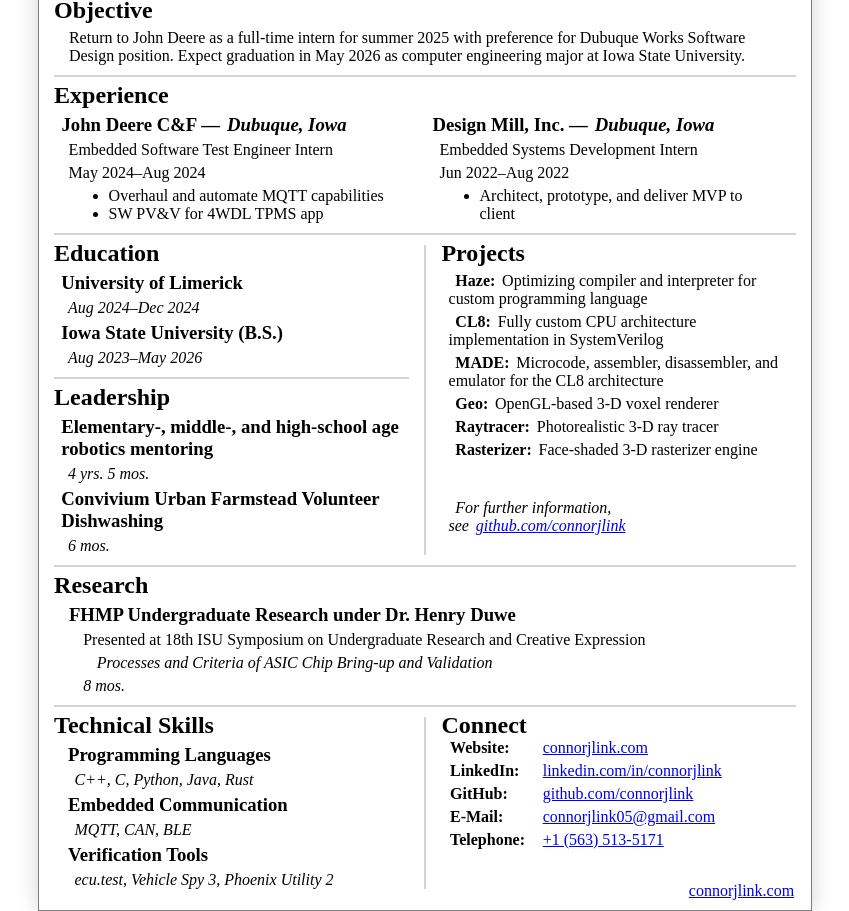
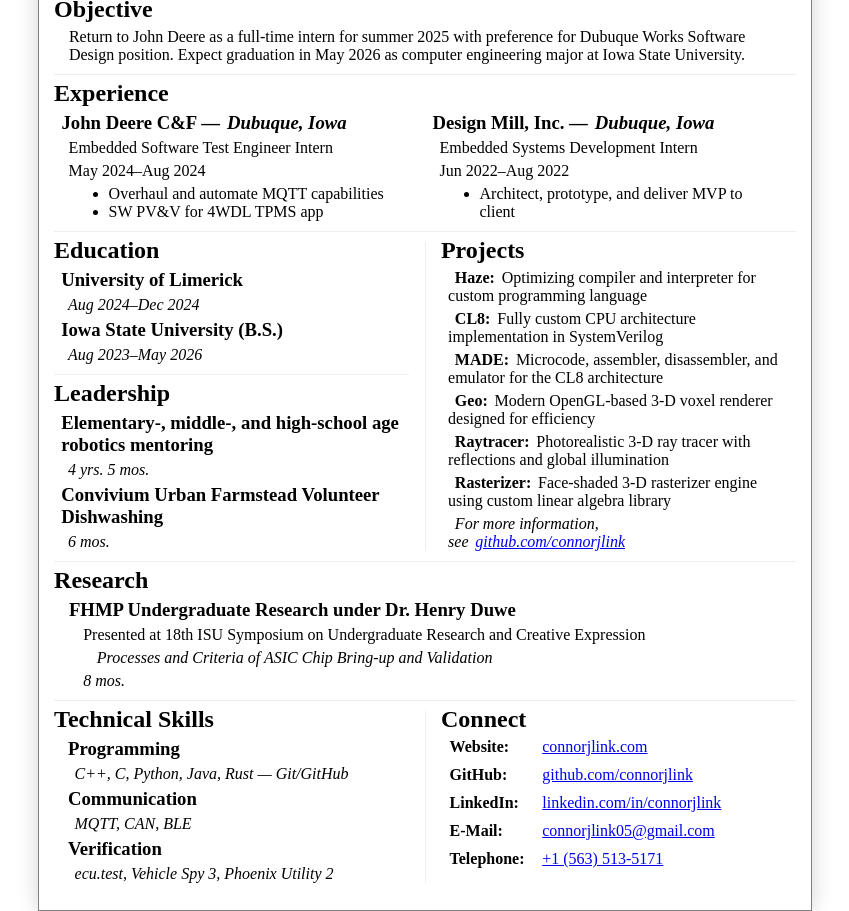
Before and after one commit to connorjlink/connorjlink.github.io, a plain HTML site: page resume.html in a window 1280 px wide. Shown: the whole page, without its empty margins (215-1064 px from the left). Drawn offline with Linux system fonts and the light colour scheme.

Commit message:
Latest updates for resume

```diff
--- a/resume.css
+++ b/resume.css
@@ -14,8 +14,8 @@
 }
 
 hr {
-    border: 1px solid lightgray;
-    background-color: lightgray;
+    border-top: 0px;
+    border-left: 0px
 }
 
 h2 {
@@ -97,41 +97,8 @@
     padding: 0;
 }
 
-
-.content {
-
-}
-
-.watermark {
-    text-align: left;
-    position: absolute;
-    right: 0.5%;
-    bottom: 0.5%;
-}
-
 /* All descendants of a double-spaced list should be "padded" */
 .double-spaced * {
-    padding-bottom: 5px;
+    /*padding-bottom: 5%;*/
+    padding-bottom: 10px;
 }
-
-
-/* NOTE: only for use during development for alignment purposes! */
-.vertical-crosshair {
-    visibility: hidden;
-    position: absolute;
-    background-color: black;
-    left: 50%;
-    right: 50%;
-    width: 2px;
-    height: 100vh;
-}
-
-.horizontal-crosshair {
-    visibility: hidden;
-    position: absolute;
-    background-color: black;
-    top: 50%;
-    bottom: 50%;
-    width: 100vw;
-    height: 2px;
-}
--- a/resume.html
+++ b/resume.html
@@ -5,14 +5,7 @@
     <link rel="stylesheet" href="resume.css"/>
 </head>
 <body>
-    <div class="nomargin vertical-crosshair"></div>
-    <div class="nomargin horizontal-crosshair"></div>
-
-
-
     <div class="page nomargin">
-        <div class="watermark"><a href="https://www.connorjlink.com">connorjlink.com</a></div>
-
         <div class="header">
             <h1>Connor J. Link</h1>
             <p>Computer Engineer</p>
@@ -111,16 +104,13 @@
                         <li><p><b>Haze:</b>Optimizing compiler and interpreter for custom programming language</p></li>
                         <li><p><b>CL8:</b>Fully custom CPU architecture implementation in SystemVerilog</p></li>
                         <li><p><b>MADE:</b>Microcode, assembler, disassembler, and emulator for the CL8 architecture</p></li>
-                        <li><p><b>Geo:</b>OpenGL-based 3-D voxel renderer</p></li>
-                        <li><p><b>Raytracer:</b>Photorealistic 3-D ray tracer</p></li>
-                        <li><p><b>Rasterizer:</b>Face-shaded 3-D rasterizer engine</p></li>
+                        <li><p><b>Geo:</b>Modern OpenGL-based 3-D voxel renderer designed for efficiency</p></li>
+                        <li><p><b>Raytracer:</b>Photorealistic 3-D ray tracer with reflections and global illumination</p></li>
+                        <li><p><b>Rasterizer:</b>Face-shaded 3-D rasterizer engine using custom linear algebra library</p></li>
                     </ul>
 
 
-                    <pre class="FOR_SPACING_ONLY">
-
-                    </pre>
-                    <p><i>For further information, see<a href="https://github.com/connorjlink">github.com/connorjlink</a></i></p>
+                    <p><i>For more information, see<a href="https://github.com/connorjlink">github.com/connorjlink</a></i></p>
                 </div>
             </div>
 
@@ -149,17 +139,17 @@
 
                     <ul class="unbulleted-list nospacing nopadding">
                         <li>
-                            <h3>Programming Languages</h3>
-                            <p><i>C++, C, Python, Java, Rust</i></p>
+                            <h3>Programming</h3>
+                            <p><i>C++, C, Python, Java, Rust &mdash; Git/GitHub</i></p>
                         </li>
 
                         <li>
-                            <h3>Embedded Communication</h3>
+                            <h3>Communication</h3>
                             <p><i>MQTT, CAN, BLE</i></p>
                         </li>
 
                         <li>
-                            <h3>Verification Tools</h3>
+                            <h3>Verification</h3>
                             <p><i>ecu.test, Vehicle Spy 3, Phoenix Utility 2</i></p>
                         </li>
                     </ul>
@@ -171,18 +161,18 @@
                     <h2>Connect</h2>
 
                     <div class="hstack nomargin">
-                        <ul class="unbulleted-list nospacing nopadding double-spaced">
+                        <ul class="unbulleted-list nopadding double-spaced">
                             <li><b>Website:</b></li>
+                            <li><b>GitHub:</b></li>
                             <li><b>LinkedIn:</b></li>
-                            <li><b>GitHub:</b></li>
                             <li><b>E-Mail:</b></li>
                             <li><b>Telephone:</b></li>
                         </ul>
 
-                        <ul class="unbulleted-list nospacing nopadding force-wide double-spaced">
+                        <ul class="unbulleted-list nopadding force-wide double-spaced">
                             <li><a href="https://www.connorjlink.com">connorjlink.com</a></li>
+                            <li><a href="https://github.com/connorjlink">github.com/connorjlink</a></li>
                             <li><a href="https://www.linkedin.com/in/connorjlink/">linkedin.com/in/connorjlink</a></li>
-                            <li><a href="https://github.com/connorjlink">github.com/connorjlink</a></li>
                             <li><a href="mailto:connorjlink05@gmail.com">connorjlink05@gmail.com</a></li>
                             <li><a href="tel:15635135171">+1 (563) 513-5171</a></li>
                         </ul>
```
